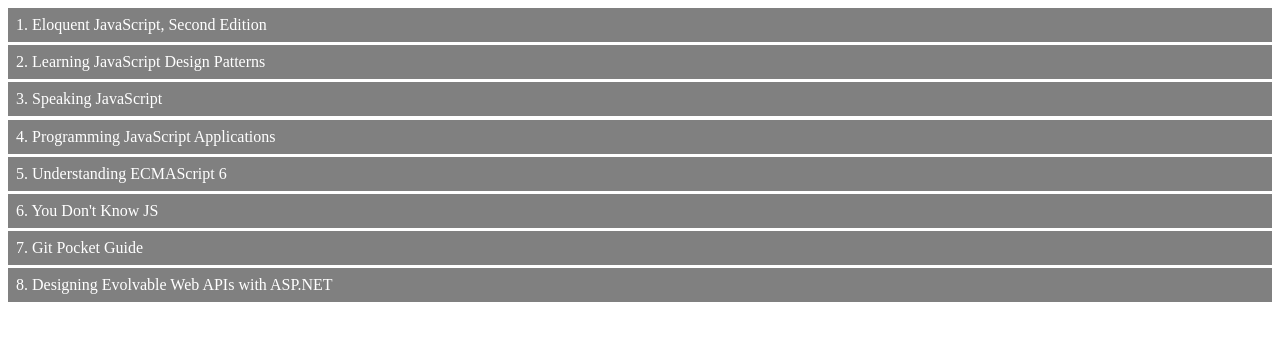
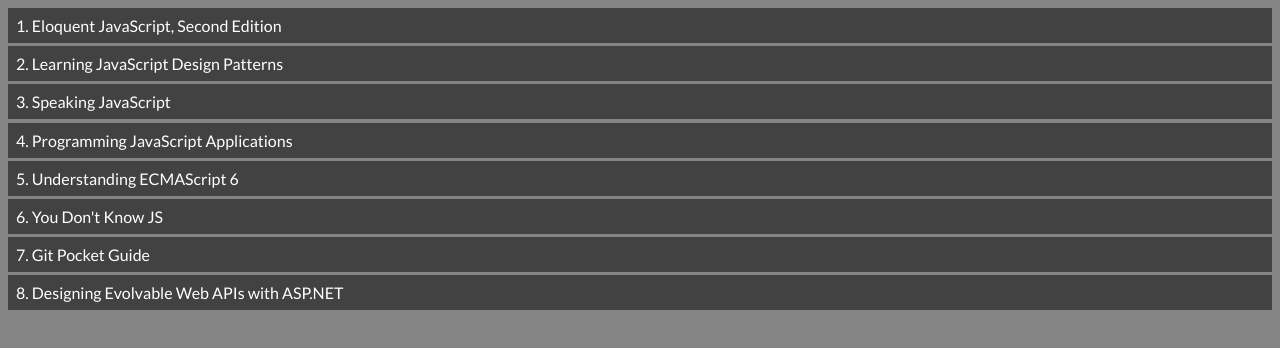
Before and after one commit to abhishekk-raj/BookStore, a React (Create React App) app: page / in a window 1280 px wide. Shown: the top 348 px of the page. Built offline with nearby package versions, Linux system fonts and the light colour scheme.

Commit message:
Add google font

```diff
--- a/src/App.scss
+++ b/src/App.scss
@@ -1,3 +1,6 @@
-.listItem {
-  background-color: red !important;
+@import url("https://fonts.googleapis.com/css2?family=Lato:ital,wght@0,100;0,300;0,400;0,700;0,900;1,100;1,300;1,400;1,700;1,900&family=Nunito:ital,wght@0,200;0,300;0,400;0,500;0,600;0,700;0,800;0,900;1,200;1,300;1,400;1,500;1,600;1,700;1,800;1,900&family=Open+Sans:ital,wght@0,300;0,400;0,500;0,600;0,700;1,300;1,400;1,500;1,600&display=swap");
+
+body {
+  background-color: #848484;
+  font-family: "Lato", sans-serif;
 }
--- a/src/BookList.module.scss
+++ b/src/BookList.module.scss
@@ -1,6 +1,6 @@
 .listItem {
   color: white;
-  background-color: grey;
+  background-color: #424242;
   padding: 0.5rem;
   margin-top: 0.2rem;
 }
```
